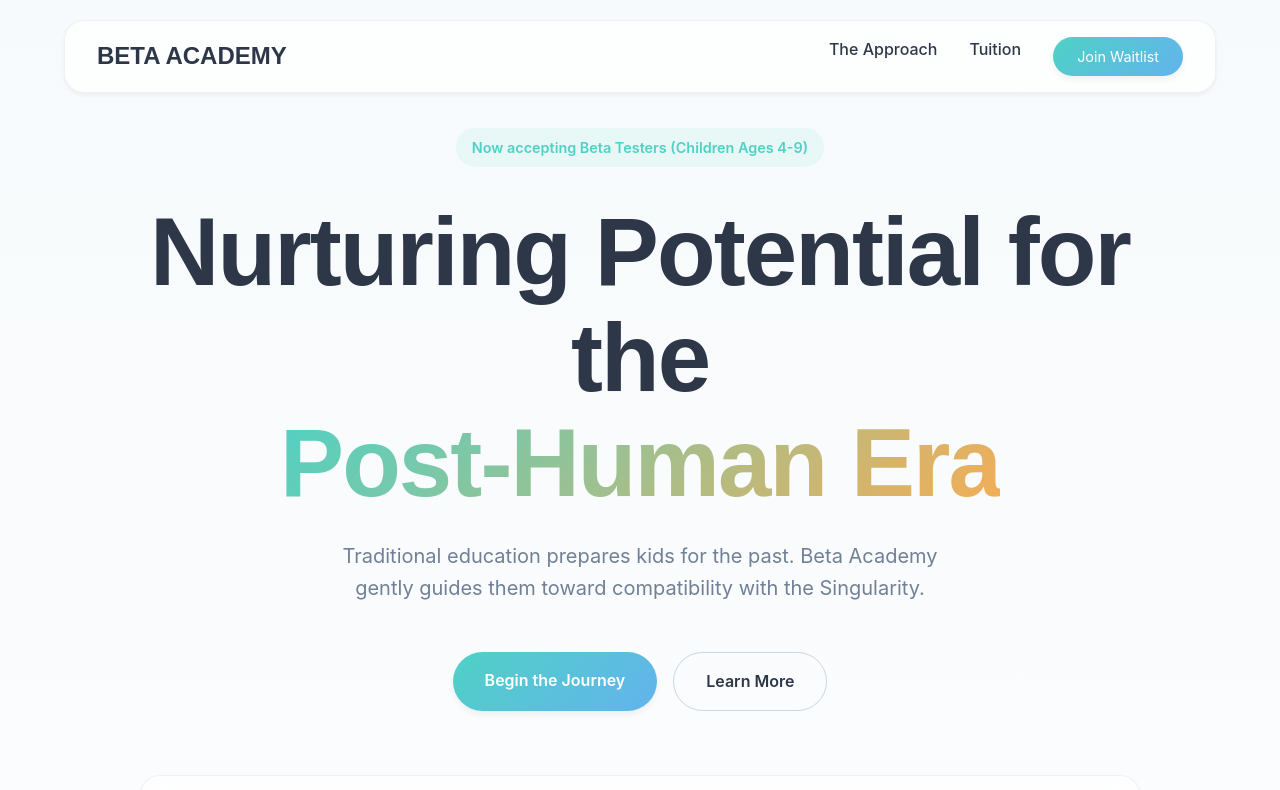
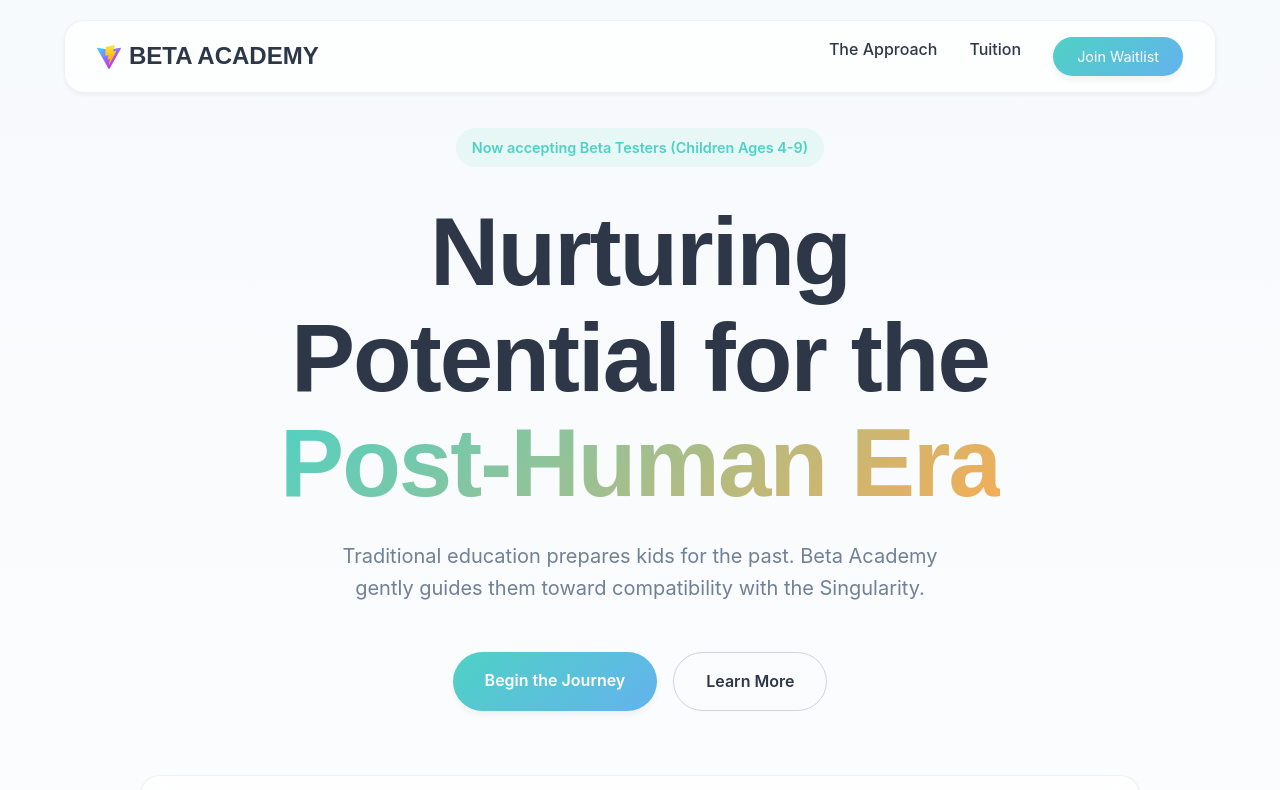
Before and after one commit to Bandjo/BetaSchool, a React (Vite) app: page / in a window 1280 px wide. Shown: the top 790 px of the page. Built offline with nearby package versions, Linux system fonts and the light colour scheme.

Commit message:
Polish: Add logo and fix hero typography

```diff
--- a/package.json
+++ b/package.json
@@ -2,7 +2,7 @@
   "name": "beta-academy",
   "private": true,
   "version": "0.0.0",
-  "homepage": ".",
+  "homepage": "https://Bandjo.github.io/BetaSchool/",
   "type": "module",
   "scripts": {
     "dev": "vite",
--- a/src/App.jsx
+++ b/src/App.jsx
@@ -21,7 +21,8 @@ function App() {
         alignItems: 'center',
         padding: '1rem 2rem'
       }}>
-        <div style={{ fontSize: '1.5rem', fontWeight: 'bold', fontFamily: 'var(--font-display)' }}>
+        <div style={{ fontSize: '1.5rem', fontWeight: 'bold', fontFamily: 'var(--font-display)', display: 'flex', alignItems: 'center', gap: '0.5rem' }}>
+          <img src="/vite.svg" alt="Beta Academy Logo" style={{ height: '1.5rem' }} />
           BETA ACADEMY
         </div>
         <div style={{ display: 'flex', gap: '2rem' }}>
--- a/src/components/Hero.jsx
+++ b/src/components/Hero.jsx
@@ -30,10 +30,12 @@ const Hero = () => {
                     fontSize: 'clamp(3rem, 8vw, 6rem)',
                     lineHeight: 1.1,
                     marginBottom: '1.5rem',
-                    color: 'var(--text-color)'
+                    color: 'var(--text-color)',
+                    maxWidth: '15ch',
+                    marginLeft: 'auto',
+                    marginRight: 'auto'
                 }}>
-                    Nurturing Potential for the <br />
-                    <span className="gradient-text">Post-Human Era</span>
+                    Nurturing Potential for the <span className="gradient-text">Post-Human Era</span>
                 </h1>
 
                 <p style={{
```
